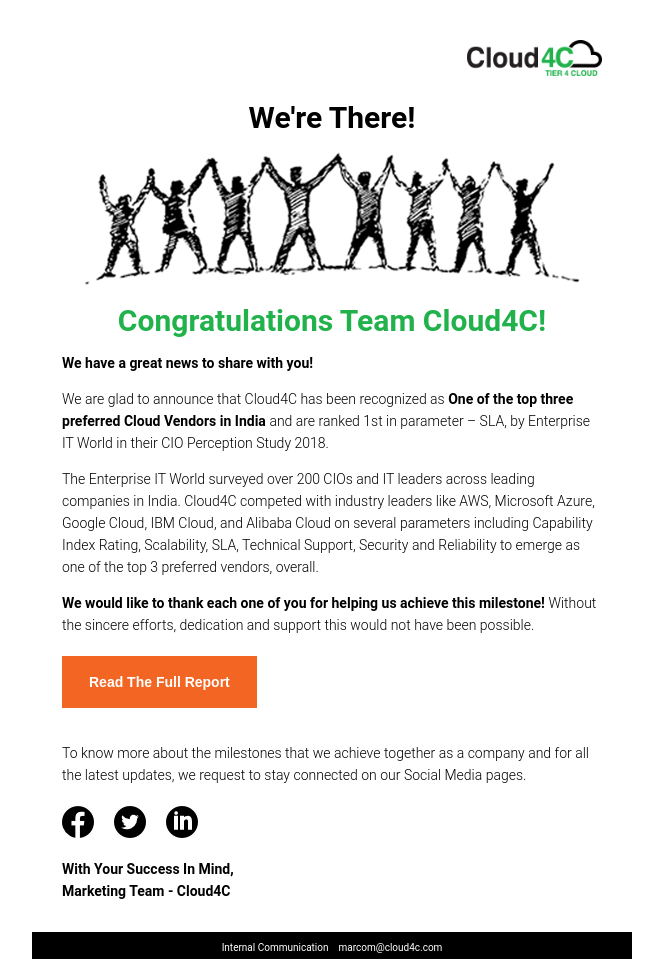
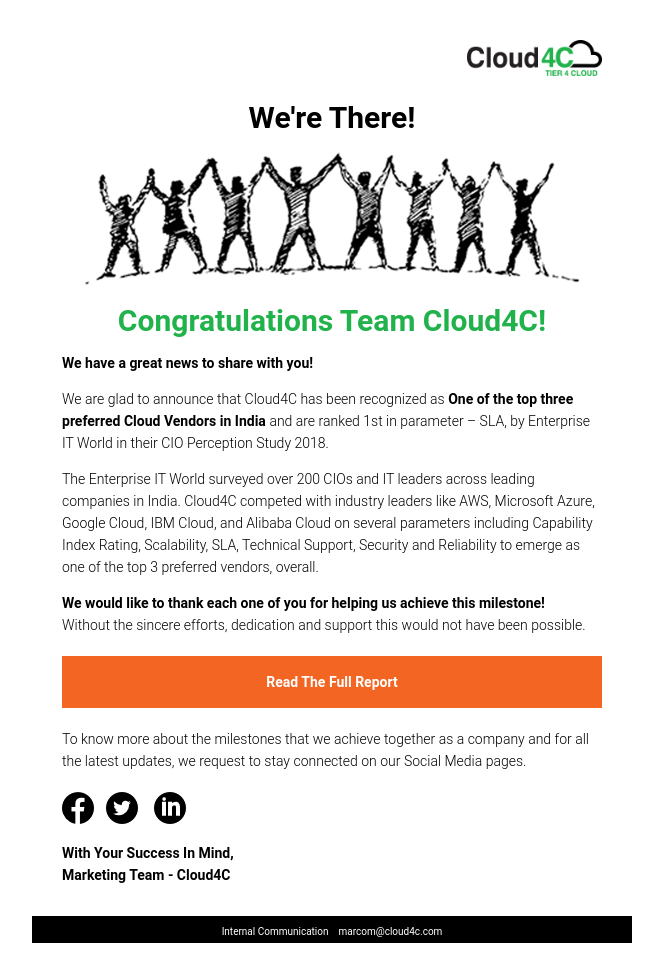
Before and after one commit to gleecus/insights, a plain HTML site: page cloud4c.html in a window 1280 px wide. Shown: the whole page, without its empty margins (308-971 px from the left). Drawn offline with Linux system fonts and the light colour scheme.

Commit message:
latest changes without unsubscribe

```diff
--- a/cloud4c.html
+++ b/cloud4c.html
@@ -66,28 +66,20 @@
                                     leaders like AWS, Microsoft Azure, Google Cloud, IBM Cloud, and Alibaba Cloud on several parameters including Capability Index Rating,
                                     Scalability, SLA, Technical Support, Security and Reliability to emerge as one of the top 3 preferred vendors, overall.
                                 </p>
-                                <p style="color: #000000;font-size: 14px;font-weight: 300;line-height: 22px;margin-bottom: 0px;"><span style="color: #000000;font-size: 14px;font-weight: 700;line-height: 22px;">
+                                <p style="color: #000000;font-size: 14px;font-weight: 300;line-height: 22px;margin-bottom: 20px;"><span style="color: #000000;font-size: 14px;font-weight: 700;line-height: 22px;">
                                     We would like to thank each one of you for helping us achieve this milestone!
-                                    </span>
+                                    </span><br>
                                     Without the sincere efforts, dedication and support this would not have been possible.
                                 </p>
-                                <button style="border: none;background: #f26522;padding: 18px 5%;font-size: 14px;font-weight: 700;margin: 20px 0px;">
-                                    <a href="https://www.cloud4c.com/CIO_Public_Cloud.php" style="text-decoration:none;color: #fff;" target="_blank">Read The Full Report</a>
-                                </button>
+                                <div style="margin:10px 0px;">
+                                    <a href="https://www.cloud4c.com/CIO_Public_Cloud.php" style="text-decoration:none;color: #fff; display:block; border: none;background: #f26522;padding: 18px 5%;font-size: 14px;font-weight: 700;margin: 20px 0px; width:90%; text-align: center;" target="_blank">Read The Full Report</a>
+                                </div>
                                 <p style="color: #000000;font-size: 14px;font-weight: 300;line-height: 22px;margin-bottom: 20px;">
                                     To know more about the milestones that we achieve together as a company and for all the latest updates, we request to stay connected on our Social Media pages.
                                 </p>
-                                <ul style="padding:0px;">
-                                    <li style="display:inline-block;margin:0 3% 0 0;">
-                                        <a href="https://www.facebook.com/Cloud4C/?utm-source=ETIT" target="_blank"><img src="https://gleecus.github.io/insights/images/facebook.png" alt=""></a>
-                                    </li>
-                                    <li style="display:inline-block;margin:0 3% 0 0;">
-                                        <a href="https://twitter.com/Cloud4Cservices?utm-source=ETIT" target="_blank"><img src="https://gleecus.github.io/insights/images/twitter.png" alt=""></a>
-                                    </li>
-                                    <li style="display:inline-block;margin:0 3% 0 0;">
-                                        <a href="https://www.linkedin.com/company/cloud4c/?utm-source=ETIT" target="_blank"><img src="https://gleecus.github.io/insights/images/linkedin.png" alt=""></a>
-                                    </li>
-                                </ul>
+                                <div>
+                                  <a href="https://www.facebook.com/Cloud4C/?utm-source=ETIT" target="_blank"><img src="https://gleecus.github.io/insights/images/facebook.png" alt=""></a> &nbsp;&nbsp;<a href="https://twitter.com/Cloud4Cservices?utm-source=ETIT" target="_blank"><img src="https://gleecus.github.io/insights/images/twitter.png" alt=""></a> &nbsp;&nbsp; <a href="https://www.linkedin.com/company/cloud4c/?utm-source=ETIT" target="_blank"><img src="https://gleecus.github.io/insights/images/linkedin.png" alt=""></a>
+                              </div>
                                 <p style="color: #000000;font-size: 14px;font-weight: 700;line-height: 22px;margin-bottom: 20px;">
                                     With Your Success In Mind,<br>
                                     Marketing Team - Cloud4C
@@ -111,5 +103,4 @@
     </table>
 </div>
 </body>
-
 </html>
```
